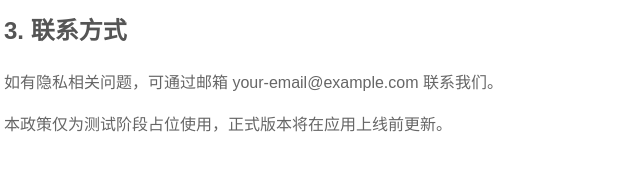
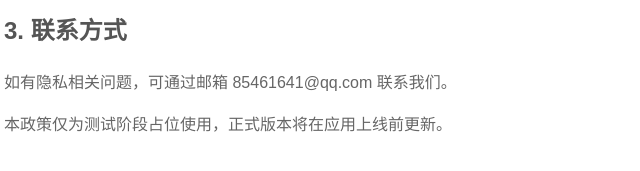
Before and after one commit to junchengw962-dot/liam, a plain HTML site: page index.html in a window 1280 px wide. Shown: the part 485-656 px from the top of the page, 236-876 px from the left. Drawn offline with Linux system fonts and the light colour scheme.

Commit message:
Update index.html

```diff
--- a/index.html
+++ b/index.html
@@ -29,7 +29,7 @@
     </ul>
 
     <h2>3. 联系方式</h2>
-    <p>如有隐私相关问题，可通过邮箱 your-email@example.com 联系我们。</p>
+    <p>如有隐私相关问题，可通过邮箱 85461641@qq.com 联系我们。</p>
 
     <p>本政策仅为测试阶段占位使用，正式版本将在应用上线前更新。</p>
 </body>
```
